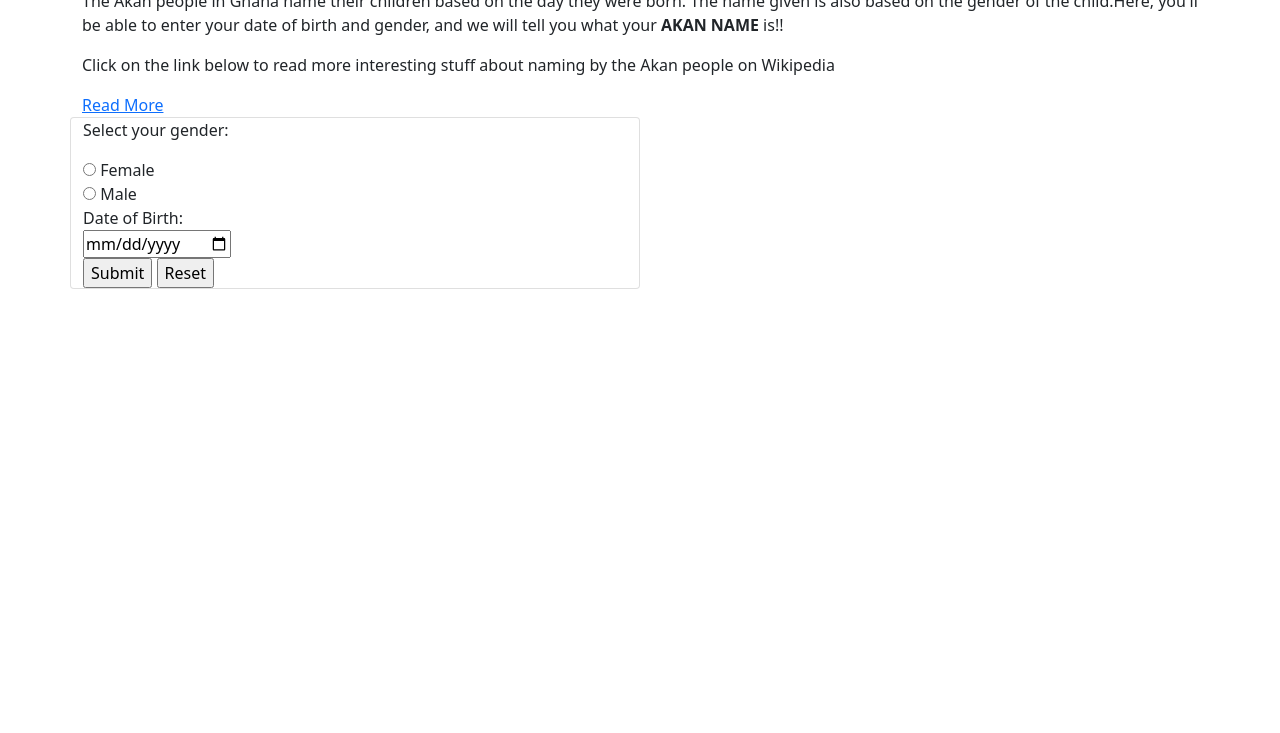
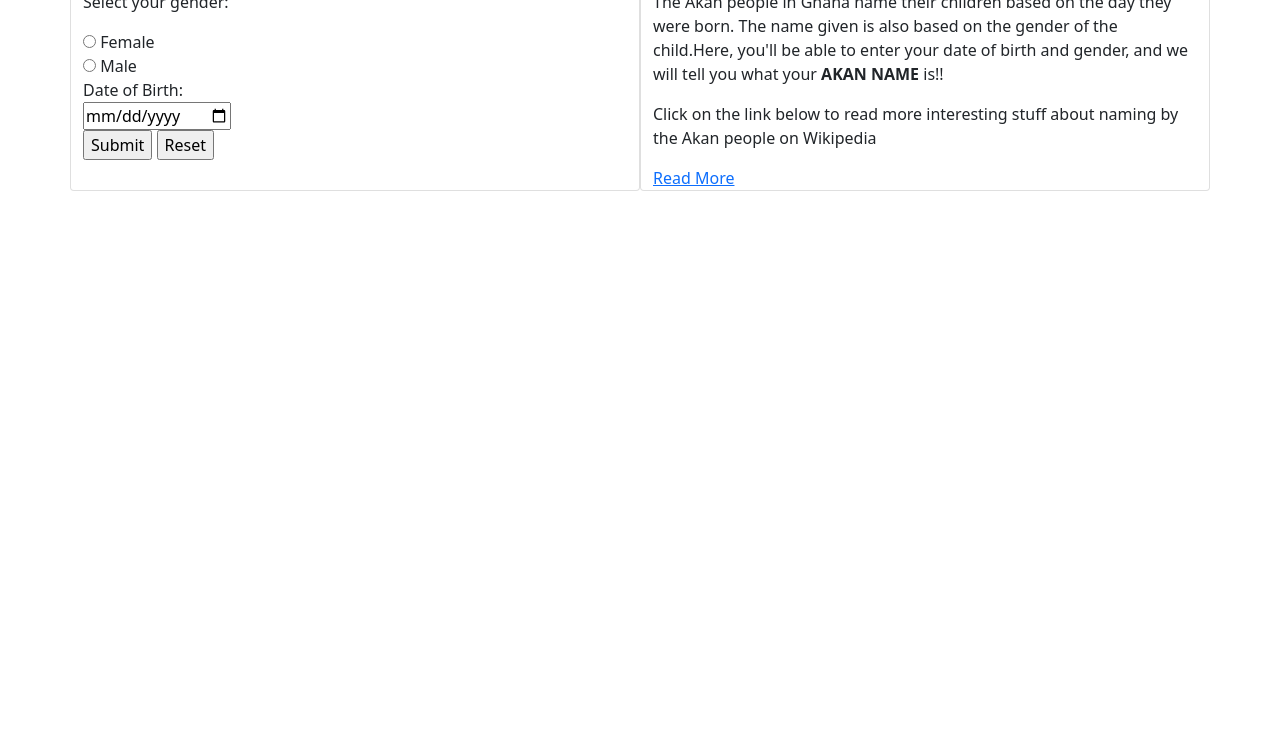
Before and after one commit to Wairimu-Miano/akan-names, a plain HTML site: page index.html in a window 1280 px wide. Shown: the part 67-800 px from the top of the page. Drawn offline with Linux system fonts and the light colour scheme.

Commit message:
Removed paragraphs under h1, and moved it to be beside the form

```diff
--- a/index.html
+++ b/index.html
@@ -8,12 +8,7 @@
   </head>
   <body>
     <div class="container">
-      <div class="header">
-        <h1>What is your Akan Name?</h1>
-        <p>The Akan people in Ghana name their children based on the day they were born. The name given is also based on the gender of the child.Here, you'll be able to enter your date of birth and gender, and we will tell you what your <strong>AKAN NAME </strong>is!!</p>
-        <p>Click on the link below to read more interesting stuff about naming by the Akan people on Wikipedia</p>
-        <a href="https://en.wikipedia.org/wiki/Akan_names" target="_blank">Read More</a>
-      </div>
+      <h1>What is your Akan Name?</h1>
       <div class="row">
         <div class=" col-md-6 card">
             <form>
@@ -34,6 +29,11 @@
               </div>
           </form>
         </div>
+        <div class="col-md-6 card">
+          <p>The Akan people in Ghana name their children based on the day they were born. The name given is also based on the gender of the child.Here, you'll be able to enter your date of birth and gender, and we will tell you what your <strong>AKAN NAME </strong>is!!</p>
+          <p>Click on the link below to read more interesting stuff about naming by the Akan people on Wikipedia</p>
+          <a href="https://en.wikipedia.org/wiki/Akan_names" target="_blank">Read More</a>
+        </div>
       </div>
     </div>
   </body>
```
